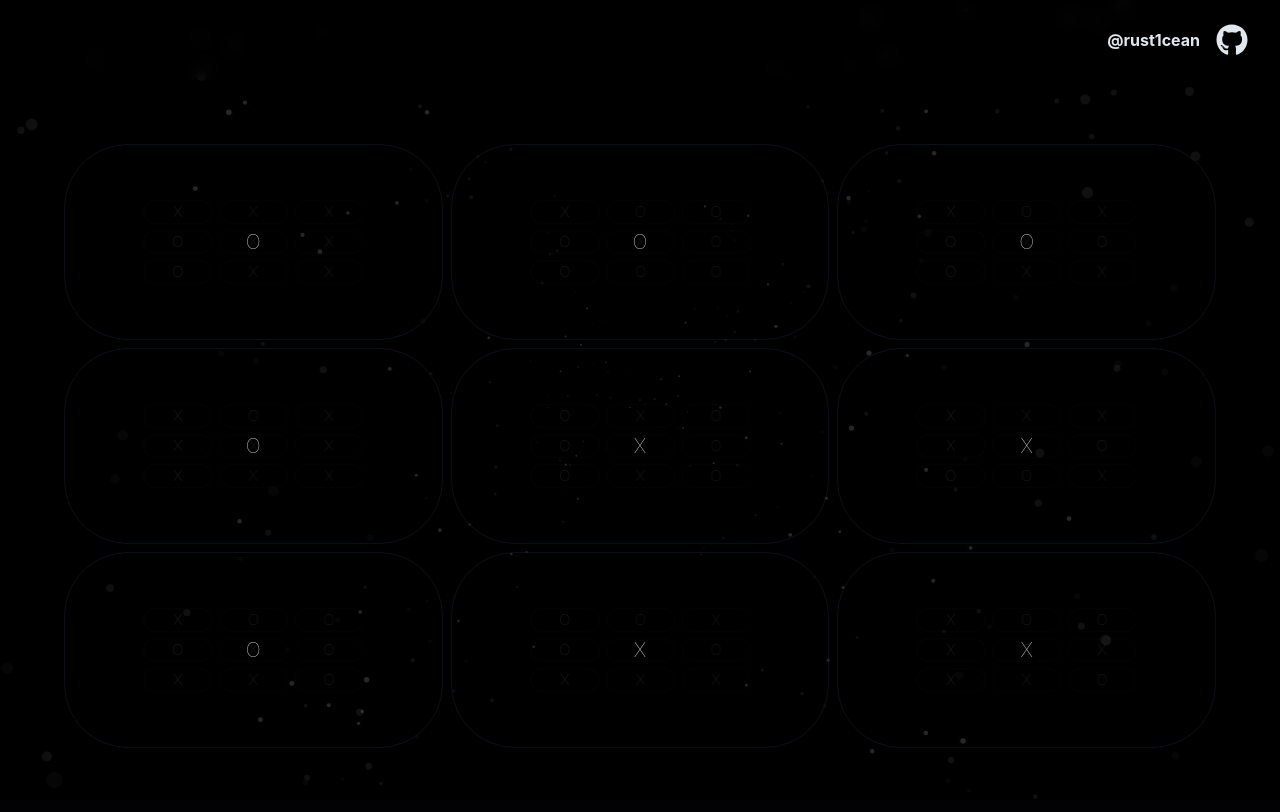
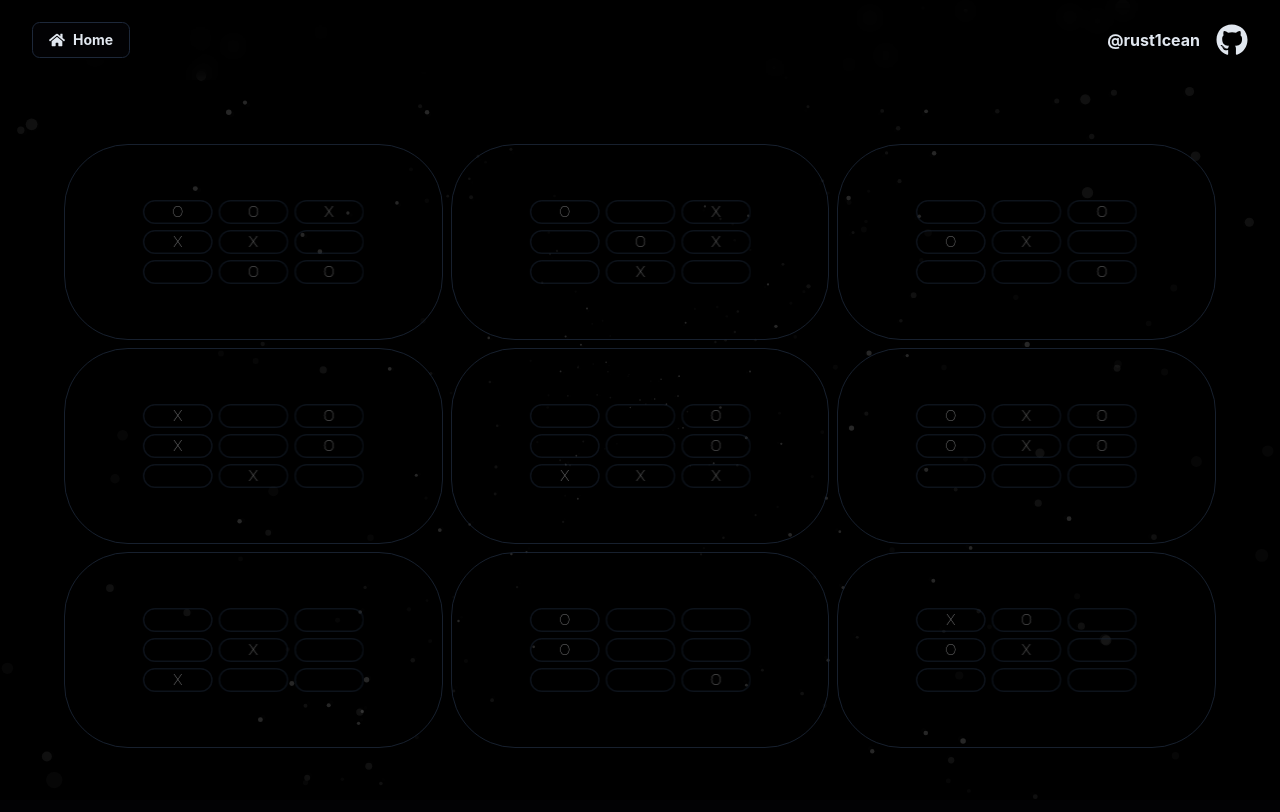
Before and after one commit to rust1cean/super_tic_tac_toe, a React (Vite) app: page / in a window 1280 px wide. Both pictures are taken after a click on the button "Play vs bot". Built offline with nearby package versions, Linux system fonts and the light colour scheme.

Commit message:
Interface changes

```diff
--- a/src/App.tsx
+++ b/src/App.tsx
@@ -1,10 +1,9 @@
 import "./App.css";
 import { useState } from "react";
 import { BackgroundParticles } from "./components/background-particles";
-import { Home } from "./views/home";
-import { Game } from "./views/game";
+import { Home, Game } from "@/views";
 import { Toaster } from "@/components/ui/sonner";
-import { Header } from "./widgets/Header";
+import Header from "@/widgets/header";
 
 type View = "home" | "game";
 
--- /dev/null
+++ b/src/components/board-cell.tsx
@@ -0,0 +1,34 @@
+import { range } from "@/lib/utils";
+import Cell from "./cell";
+import CellIndex from "./cell-index";
+
+export default function BoardCell({
+  index,
+  className,
+}: {
+  index: number;
+  className?: string;
+}) {
+  const SmallBoard = () => {
+    return (
+      <div className="smallBoard size-full grid grid-cols-3 gap-2 grid-rows-3 ease-out duration-150 scale-75 opacity-80">
+        {range(9, 1).map((key) => (
+          <Cell key={key} index={key} />
+        ))}
+      </div>
+    );
+  };
+
+  return (
+    <div
+      className={`relative [&>.smallBoard]:hover:scale-100 [&>.smallBoard]:hover:opacity-100 [&>.boardIndex]:hover:opacity-0 [&>.boardIndex]:hover:scale-0 flex items-center justify-center rounded-[5vmax] border-[1px] border-border/80 p-[3.2vmax] ${className}`}
+    >
+      <CellIndex
+        index={index}
+        className="boardIndex absolute z-10 pointer-events-none duration-150 flex items-center justify-center size-full"
+        textClassName="text-[10vmax]"
+      />
+      <SmallBoard />
+    </div>
+  );
+}
--- a/src/components/cell-index.tsx
+++ b/src/components/cell-index.tsx
@@ -0,0 +1,23 @@
+export default function CellIndex({
+  index,
+  selected = "",
+  className = "",
+  textClassName = "",
+}: {
+  index: number;
+  selected?: "o" | "x" | "O" | "X" | "";
+  className?: string;
+  textClassName?: string;
+}) {
+  return (
+    <div
+      className={`size-full flex items-center text-accent-foreground/90 justify-center duration-150 ${
+        !selected && "opacity-0 hover:opacity-100"
+      } ${className}`}
+    >
+      <strong className={`text-xl font-thin ${textClassName}`}>
+        {selected.toUpperCase() || index}
+      </strong>
+    </div>
+  );
+}
--- a/src/components/cell.tsx
+++ b/src/components/cell.tsx
@@ -1,72 +1,20 @@
-import { range } from "@/lib/utils";
+import CellIndex from "./cell-index";
 
-export function BoardCell({
-  position,
-  className,
-}: {
-  position: number;
-  className?: string;
-}) {
-  const SmallBoard = () => {
-    return (
-      <div className="smallBoard size-full grid grid-cols-3 gap-2 grid-rows-3 ease-out duration-150 scale-75 opacity-20 hover:opacity-100">
-        {range(9, 1).map((key) => (
-          <Cell key={key} position={key} />
-        ))}
-      </div>
-    );
-  };
-
-  return (
-    <div
-      className={`relative [&>.smallBoard]:hover:scale-100 [&>.boardCell]:hover:opacity-0 flex items-center justify-center rounded-[5vmax] border-[1px] border-border/40 p-[3.2vmax] ${className}`}
-    >
-      <CellIndex
-        className="boardCell absolute z-10 pointer-events-none duration-150 flex items-center justify-center size-full"
-        textClassName="text-[10vmax]"
-        selected={Math.random() > 0.5 ? "O" : Math.random() > 0.2 ? "X" : ""}
-      />
-      <SmallBoard />
-    </div>
-  );
-}
-
-export function Cell({
-  position,
+export default function Cell({
+  index,
   className = "",
 }: {
-  position: number;
+  index: number;
   className?: string;
 }) {
   return (
     <button
-      className={`size-full active:scale-95 relative rounded-3xl flex items-center justify-center border-2 border-border/40 hover:bg-muted/40 backdrop-blur ${className}`}
+      className={`size-full active:scale-95 relative rounded-3xl flex items-center justify-center border-2 border-border/60 hover:bg-muted/40 backdrop-blur ${className}`}
     >
-      <CellIndex index={position} selected={Math.random() > 0.5 ? "o" : "x"} />
+      <CellIndex
+        index={index}
+        selected={Math.random() > 0.5 ? "" : Math.random() > 0.5 ? "o" : "x"}
+      />
     </button>
   );
 }
-
-export function CellIndex({
-  index,
-  selected = "",
-  className = "",
-  textClassName = "",
-}: {
-  index: number;
-  selected?: "o" | "x" | "O" | "X" | "";
-  className?: string;
-  textClassName?: string;
-}) {
-  return (
-    <div
-      className={`size-full flex items-center text-accent-foreground/90 justify-center duration-150 ${
-        !selected && "opacity-0 hover:opacity-100"
-      } ${className}`}
-    >
-      <strong className={`text-xl font-thin ${textClassName}`}>
-        {selected.toUpperCase() || index}
-      </strong>
-    </div>
-  );
-}
--- a/src/components/ui/button.tsx
+++ b/src/components/ui/button.tsx
@@ -5,7 +5,7 @@ import { cva, type VariantProps } from "class-variance-authority";
 import { cn } from "@/lib/utils";
 
 const buttonVariants = cva(
-  "inline-flex items-center justify-center gap-2 whitespace-nowrap rounded-md text-sm font-medium transition-colors focus-visible:outline-none focus-visible:ring-1 focus-visible:ring-ring disabled:pointer-events-none disabled:opacity-50 [&_svg]:pointer-events-none [&_svg]:size-4 [&_svg]:shrink-0",
+  "inline-flex items-center justify-center gap-2 whitespace-nowrap rounded-md text-sm font-bold transition-colors focus-visible:outline-none focus-visible:ring-1 focus-visible:ring-ring disabled:pointer-events-none disabled:opacity-50 [&_svg]:pointer-events-none [&_svg]:size-4 [&_svg]:shrink-0",
   {
     variants: {
       variant: {
--- /dev/null
+++ b/src/context/app.context.ts
@@ -0,0 +1,3 @@
+import { createContext } from "react";
+
+export const CurrentViewContext = createContext("view");
--- a/src/views/game.tsx
+++ b/src/views/game.tsx
@@ -1,6 +1,6 @@
-import { Board } from "@/widgets/Board";
+import Board from "@/widgets/Board";
 
-export function Game() {
+export default function Game() {
   return (
     <div className="size-full select-none flex items-center justify-center flex-col p-[5vmax]">
       <Board />
--- a/src/views/home.tsx
+++ b/src/views/home.tsx
@@ -1,6 +1,6 @@
 import { Button } from "@/components/ui/button";
 
-export function Home({ OnPlaying }: { OnPlaying: () => any }) {
+export default function Home({ OnPlaying }: { OnPlaying: () => any }) {
   return (
     <div className="size-full gap-6 flex flex-col justify-center items-center">
       <h1 className="text-4xl font-black">Super Tic-Tac-Toe🎮</h1>
@@ -9,7 +9,7 @@ export function Home({ OnPlaying }: { OnPlaying: () => any }) {
           Play vs bot
         </Button>
         <Button size="lg" variant="secondary" onClick={OnPlaying}>
-          Play 1v1
+          ⚔️ Play 1 vs 1
         </Button>
       </div>
     </div>
--- /dev/null
+++ b/src/views/index.ts
@@ -0,0 +1,2 @@
+export { default as Home } from "./home";
+export { default as Game } from "./game";
--- a/src/widgets/Header.tsx
+++ b/src/widgets/Header.tsx
@@ -1,9 +1,15 @@
+import { Button } from "@/components/ui/button";
 import { FaGithub } from "react-icons/fa";
+import { FaHome } from "react-icons/fa";
 
-export function Header() {
+export default function Header() {
   return (
-    <header className="w-full z-50 h-[8vh] bg-transparent backdrop-blur flex justify flex-row-reverse items-center px-8 py-10 gap-4">
-      <a target="_blank" href="https://github.com/rust1cean">
+    <header className="w-full z-50 h-[8vh] bg-transparent backdrop-blur flex justify justify-between items-center px-8 py-10 gap-4">
+      <Button variant="outline">
+        <FaHome />
+        Home
+      </Button>
+      <a target="_blank" href="https://github.com/rust1cean/super_tic_tac_toe">
         <label className="flex gap-4 items-center cursor-pointer">
           <strong>@rust1cean</strong>
           <FaGithub size="32" />
--- a/src/widgets/board.tsx
+++ b/src/widgets/board.tsx
@@ -1,6 +1,6 @@
-import { BoardCell } from "@/components/cell";
+import BoardCell from "@/components/board-cell";
 
-export function Board() {
+export default function Board() {
   return (
     <div className="size-full grid grid-cols-3 grid-rows-3 gap-2">
       <BoardCell />
```
